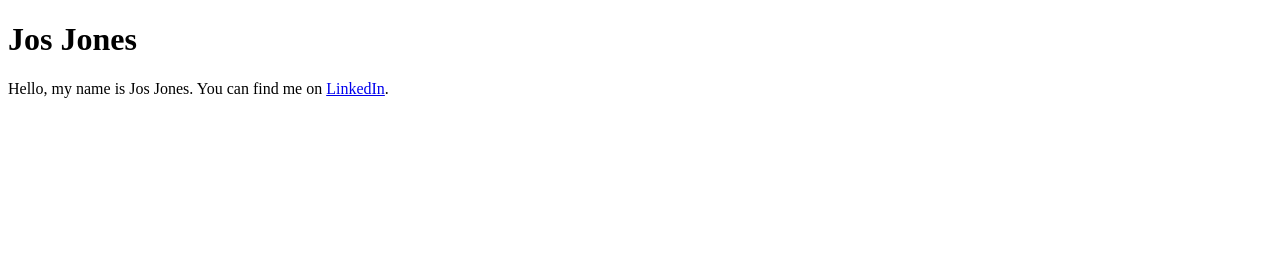
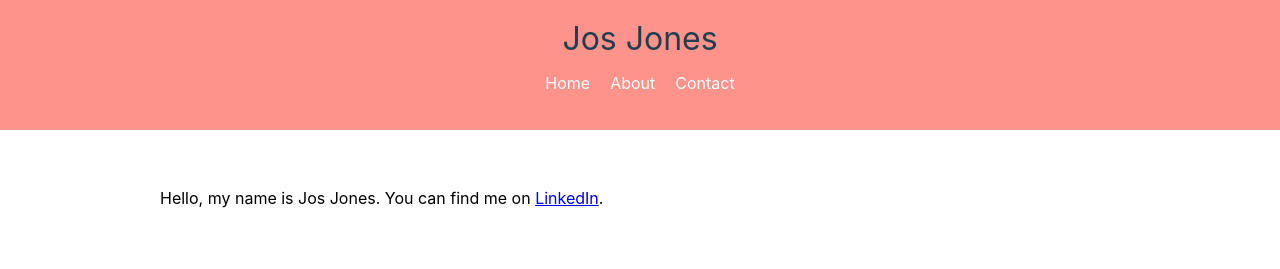
Before and after one commit to josjones/josjones.github.io, a plain HTML site: page index.html in a window 1280 px wide. Drawn offline with Linux system fonts and the light colour scheme.

Commit message:
Initial Styling

```diff
--- a/index.html
+++ b/index.html
@@ -10,16 +10,76 @@
 
   <meta name="viewport" content="width=device-width, initial-scale=1">
 
+  <style>
+    body {
+      margin: 0;
+      color: black;
+      font-size: 100%;
+      font-family: -apple-system, BlinkMacSystemFont, sans-serif;
+      line-height: 1.5;
+    }
+
+    .site-header {
+      background-color: #FE938C;
+      padding: 20px;
+      line-height: 1.2;
+    }
+
+    .site-title  {
+      margin: 0;
+      text-align: center;
+      font-weight: normal;
+      color: #1F3E4F;
+    }
+
+    .site-nav-list {
+      list-style-type: none;
+      padding: 0;
+      display: flex;
+      justify-content: center;
+    }
+
+    .site-nav-list li {
+      margin-right: 10px;
+      margin-left: 10px;
+    }
+
+    .site-nav-list a {
+      color: white;
+      text-decoration: none;
+    }
+
+    .site-nav-list a:hover {
+      color: #E6B89C;
+    }
+
+    main {
+      max-width: 75%;
+      margin-right: auto;
+      margin-left: auto;
+      padding: 40px;
+    }
+
+
+  </style>
+
 </head>
 
 <body>
-  <header itemscope itemprop="Person" itemtype="http://schema.org/Person">
-    <h1 itemprop="name">Jos Jones</h1>
+  <header class="site-header" itemscope itemprop="Person" itemtype="http://schema.org/Person">
+    <h1 class="site-title" itemprop="name">Jos Jones</h1>
+    <nav class="site-nav">
+      <ul class="site-nav-list">
+        <li><a href="">Home</a></li>
+        <li><a href="">About</a></li>
+        <li><a href="">Contact</a></li>
+      </ul>
+    </nav>
   </header>
 
-  <div role="main">
+  <main role="main">
     <p>Hello, my name is Jos Jones. You can find me on <a href="https://uk.linkedin.com/in/jos-jones-1500805b">LinkedIn</a>.</p>
-  </div>
+  </main>
 
 </body>
 </html>
```
